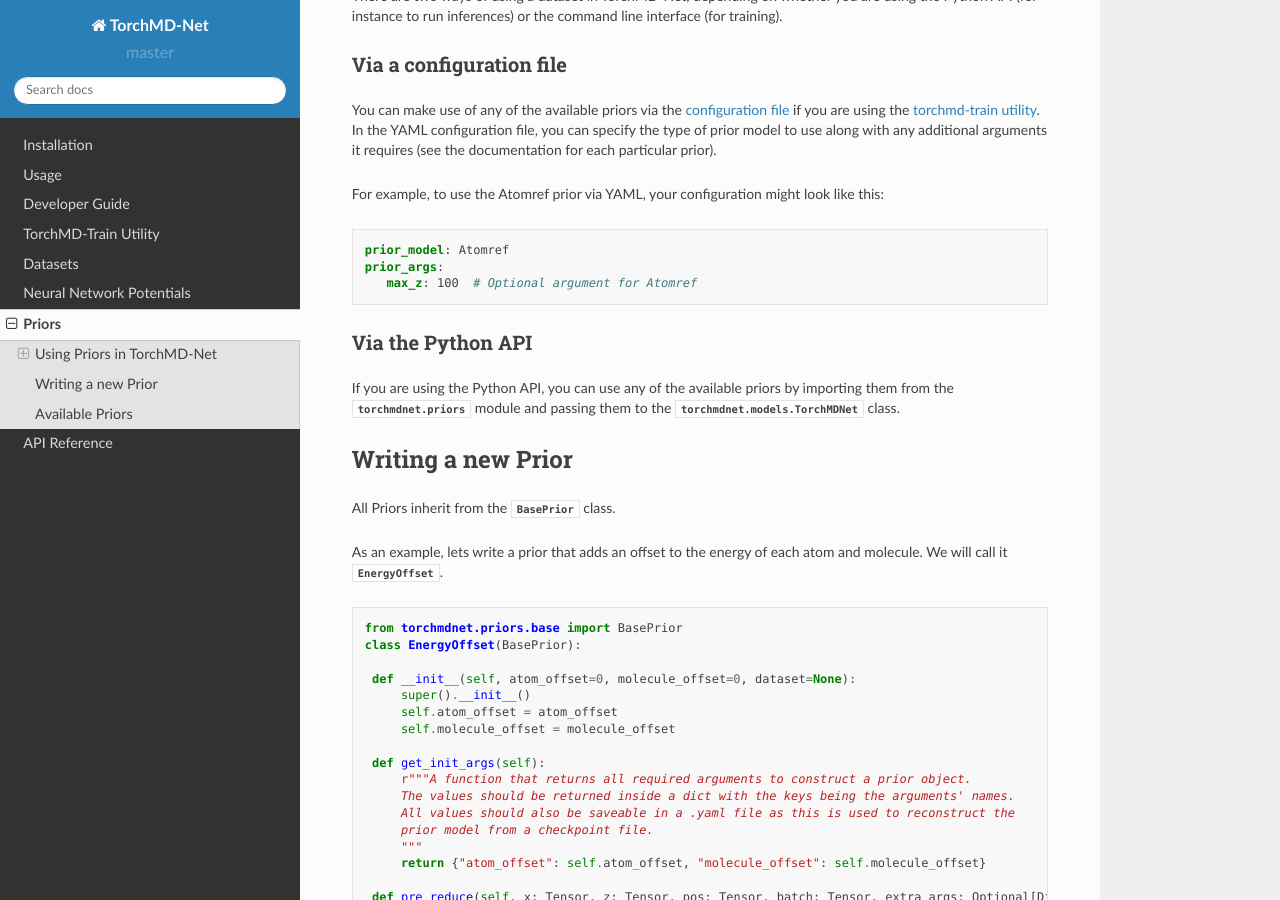
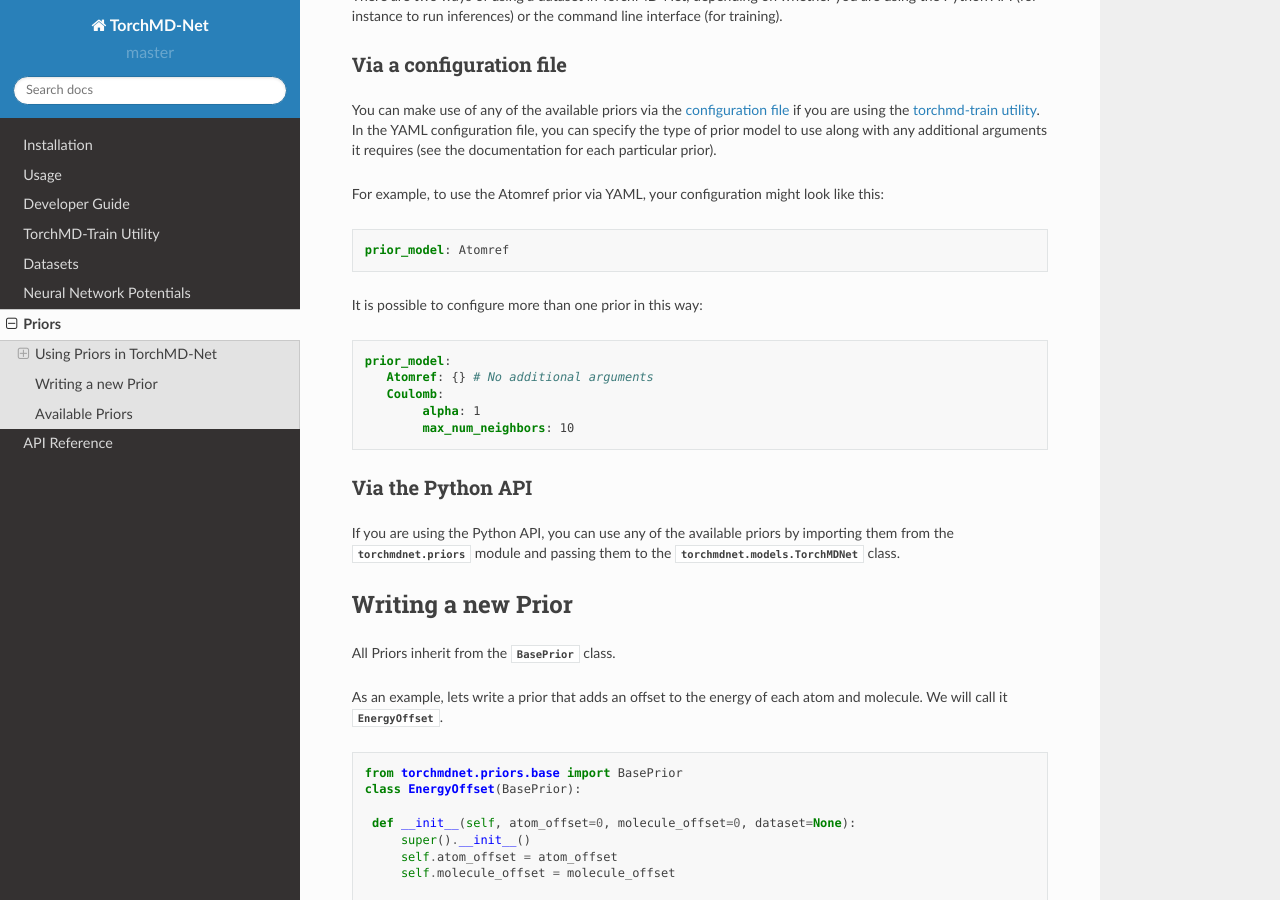
Before and after one commit to torchmd/torchmd-net, a Sphinx documentation site: the page built from docs/source/priors.rst, in a window 1280 px wide and 900 px high, scrolled down 437 px. Built offline with Sphinx 7.4.7 and the Read the Docs theme 2.0.0, drawn with Linux system fonts in a browser that asks for light colours.

Commit message:
Add info to docs about priors

```diff
--- a/docs/source/priors.rst
+++ b/docs/source/priors.rst
@@ -26,8 +26,17 @@
 .. code:: yaml
 
 	  prior_model: Atomref
-	  prior_args:
-	     max_z: 100  # Optional argument for Atomref
+
+It is possible to configure more than one prior in this way:
+
+.. code:: yaml
+
+	  prior_model:
+	     Atomref: {} # No additional arguments
+	     Coulomb:
+	          alpha: 1
+		  max_num_neighbors: 10
+
 
 
 Via the Python API
```
